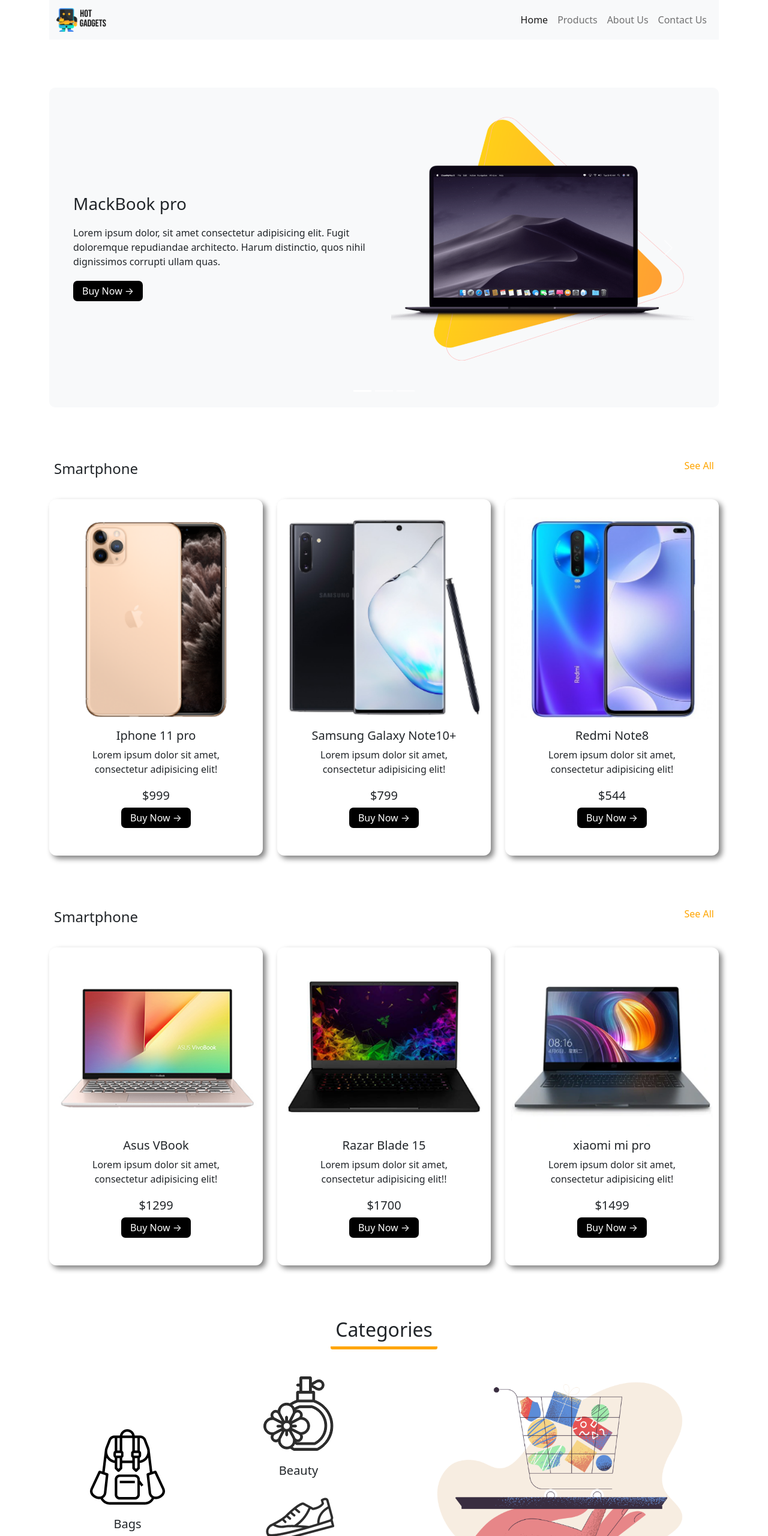
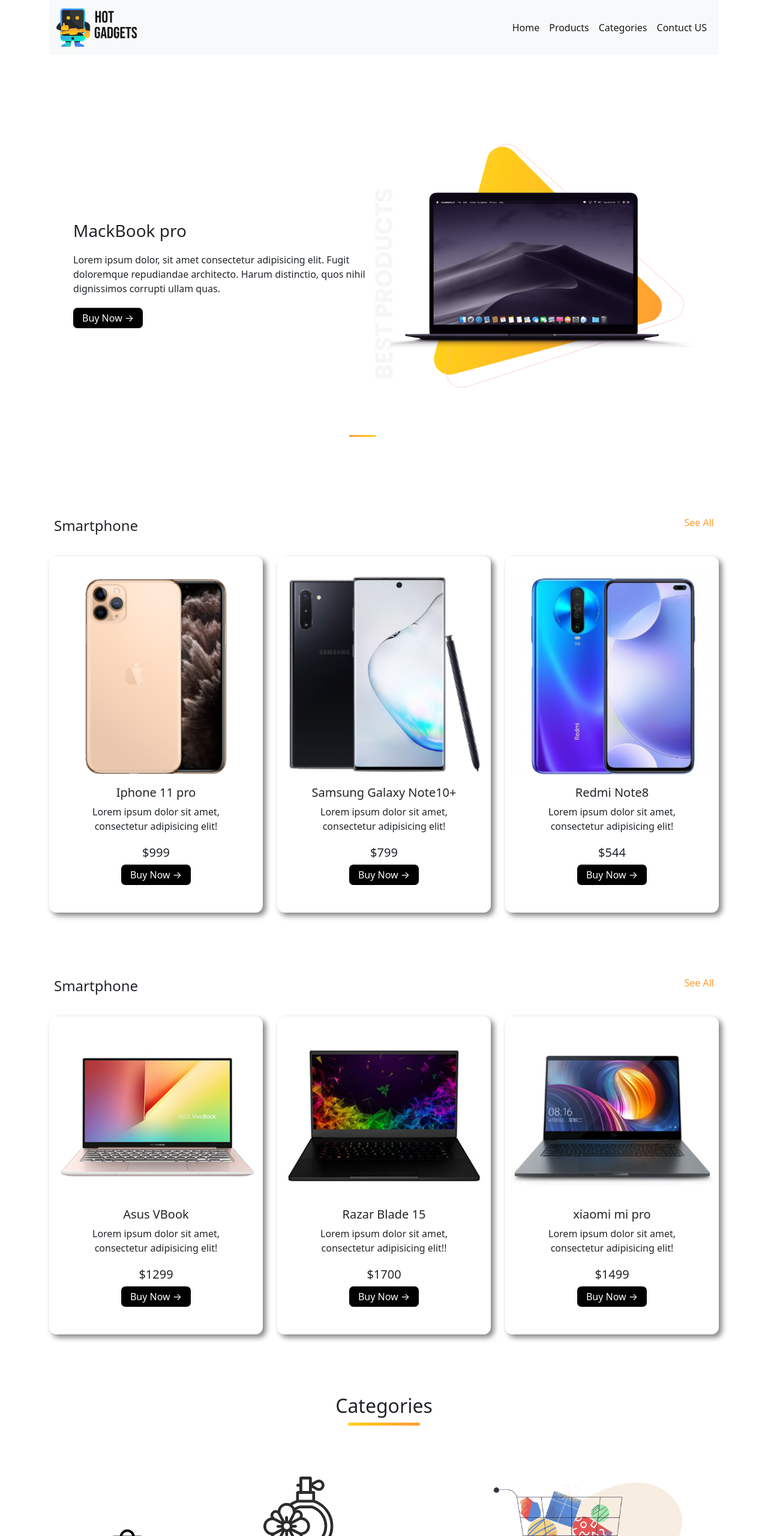
Before and after one commit to Rayat56/hot-gadgets, a plain HTML site: page index.html in a window 1280 px wide. Shown: the top 2560 px of the page at 60% size. Drawn offline with nearby package versions, Linux system fonts and the light colour scheme.

Commit message:
complete

```diff
--- a/index.html
+++ b/index.html
@@ -10,40 +10,41 @@
     <title>Hot Gadgets</title>
 </head>
 <body>
-    <header>
   <div class="container">
     <nav class="navbar navbar-expand-lg bg-light">
       <div class="container-fluid">
-                  <a class="navbar-brand " href="#"><img src="images/logo.png" alt=""></a>
-                  <button class="navbar-toggler" type="button" data-bs-toggle="collapse" data-bs-target="#navbarSupportedContent" aria-controls="navbarSupportedContent" aria-expanded="false" aria-label="Toggle navigation">
+        <a class="navbar-brand" href=""><img src="images/logo.png" alt=""></a>
+        <button class="navbar-toggler" type="button" data-bs-toggle="collapse" data-bs-target="#navbarText" aria-controls="navbarText" aria-expanded="false" aria-label="Toggle navigation">
           <span class="navbar-toggler-icon"></span>
         </button>
+        <div class="collapse navbar-collapse" id="navbarText">
+          <ul class="navbar-nav me-auto mb-2 mb-lg-0">
 
-                  <div class="d-flex">
-                    <div class="collapse navbar-collapse" id="navbarSupportedContent">
+          </ul>
+
+          <span class="navbar-text">
             <ul class="navbar-nav me-auto mb-2 mb-lg-0">
               <li class="nav-item">
                 <a class="nav-link active" aria-current="page" href="#">Home</a>
               </li>
               <li class="nav-item">
-                            <a class="nav-link" href="#">Products</a>
+                <a class="nav-link" href="#product">Products</a>
               </li>
               <li class="nav-item">
-                            <a class="nav-link" href="#">About Us</a>
+                <a class="nav-link" href="#category">Categories</a>
               </li>
               <li class="nav-item">
-                            <a class="nav-link" href="#">Contact Us</a>
+                <a class="nav-link" href="">Contuct US</a>
               </li>
-
             </ul>
-                    </div>
+          </span>
         </div>
       </div>
     </nav>
   </div>
-    </header>
+
   <section>
-
+      <div class="banner-section">
         <div class="container">
           <div id="carouselExampleIndicators" class="carousel slide bg-s" data-bs-ride="true">
             <div class="carousel-indicators">
@@ -99,8 +100,9 @@
             </button>
           </div>
         </div>
+      </div>
     </section>
-    <div class="container">
+    <div class="container" id="product">
       <div class="d-flex card-head">
         <div class="p-2 flex-grow-1"><h4>Smartphone</h4></div>
         <div class="p-2 see"><h6>See All</h6></div>
@@ -184,8 +186,9 @@
       </div>
     </div>
 
-    <div class="container text-center">
+    <div class="container text-center" id="category">
       <h2 class="name">Categories</h2>
+      <span class="color-bar mb-5"></span>
       <div class="row d-flex align-items-center">
         <div class="col-md-3 text-center">
           <img src="images/Categories/bag.png" alt="">
--- a/style.css
+++ b/style.css
@@ -1,27 +1,46 @@
+* {
+    transition: .3s all ease-in-out;
+}
 .container{
-    margin-bottom: 80px;
+    margin-bottom: 100px;
 }
-.bg-s{
-    background-color: #F8F9FA;
-    border-radius: 10px;
+.navbar-brand img {
+    height: 65px;
 }
+
 .carousel-item{
     padding: 20px 40px;
 }
 
+
 .it h3,p{
     margin-bottom: 20px;
 }
-.sl-bg{
-    float: center;
+
+.inner-section {
+    background-image: url(images/bg-2.png);
+    background-repeat: no-repeat;
+    background-position: left bottom;
+    background-size: 8%;
+
+}
+.carousel-item {
+    background-image: url(images/bg-1.png);
+    background-repeat: no-repeat;
+    background-position: center;
+    background-size: 5%;
+    padding-bottom: 50px;
+}
+
+.carousel-indicators .active {
+    background-image: linear-gradient(to right, #FF9C35, #FFD019);
+    width: 45px;
 }
 .ic img{
     max-width: 100%;
     padding-bottom: 40px;
 }
-.navbar img{
-    height: 40px;
-}
+
 .slider-row h3{
     margin-bottom: 20px;
 }
@@ -42,6 +61,9 @@
     border-radius: 7px;
     cursor: pointer;
 }
+.see{
+    color: #FF9C35;
+}
 .cd-1,.cd-2,.cd-3{
     padding: 30px 10px ;
     border-radius: 12px;
@@ -50,8 +72,14 @@
 .text-center img{
     padding-bottom: 20px;
 }
-.see{
-    color: orange;
+
+span.color-bar {
+    display: block;
+    margin: 0 auto;
+    width: 120px;
+    height: 5px;
+    border-radius: 5px;
+    background-image: linear-gradient(to left, #FF9C35, #FFD019);
 }
 
 .footer{
@@ -64,9 +92,3 @@
 .fif img{
     max-width: 100%;
 }
-.name{
-    border-bottom: 5px solid orange;
-    padding: 8px;
-    display: inline-block;
-    border-radius: 3px;
-}
```
Also changed, not shown: images/bg-1.png (added), images/bg-2.png (added), 1 other file. Lines whose indentation alone changed are shown as unchanged.
